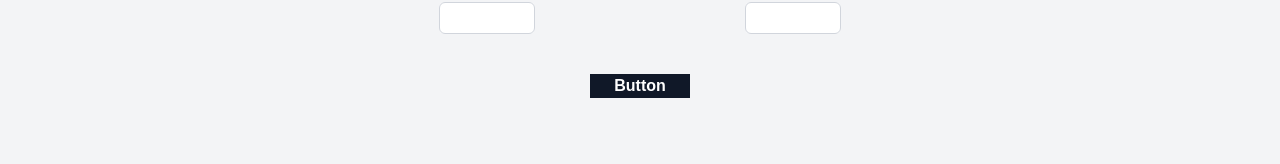
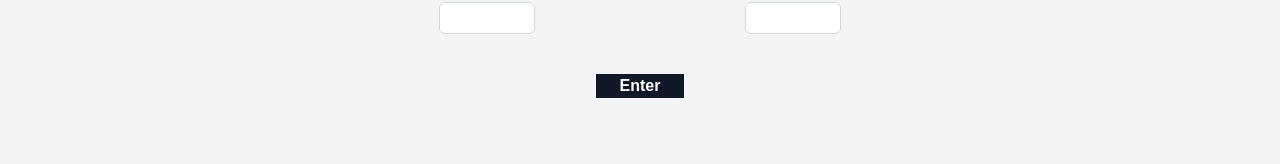
Before and after one commit to RTBlanco/cheat-day, a React (Vite) app: page / in a window 1280 px wide. Shown: the part 198-362 px from the top of the page. Built offline with nearby package versions, Linux system fonts and the light colour scheme; a web font is replaced by a local one.

Commit message:
removed comment

```diff
--- a/src/containers/Form.jsx
+++ b/src/containers/Form.jsx
@@ -32,13 +32,7 @@ export default function Form() {
       </div>
 
       <div className='flex justify-center my-10'>
-        {/* <button
-          type="submit"
-          className="w-64  rounded-md bg-indigo-600 px-3 py-2 text-sm font-semibold text-white shadow-xs hover:bg-indigo-500 focus-visible:outline-2 focus-visible:outline-offset-2 focus-visible:outline-indigo-600"
-        >
-          Enter
-        </button> */}
-        <Button>Button</Button>
+        <Button>Enter</Button>
       </div>
     </form>
   );
```
